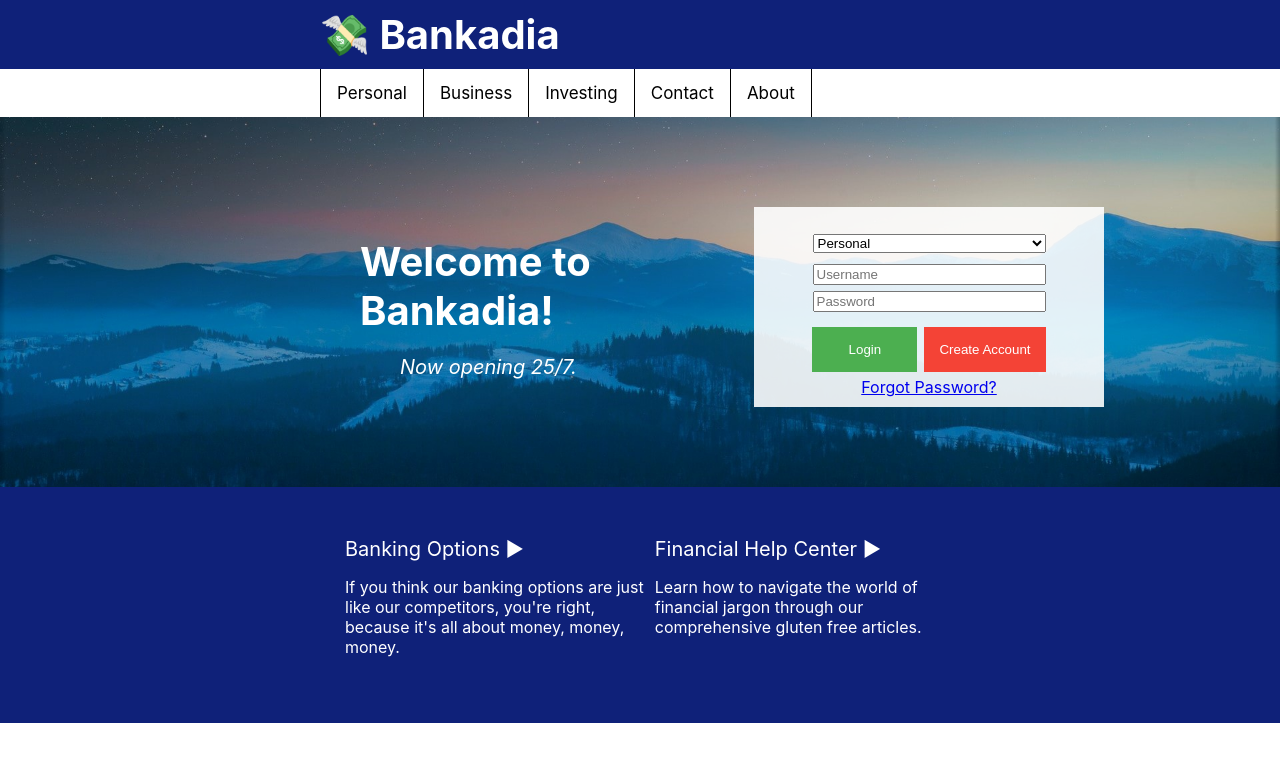
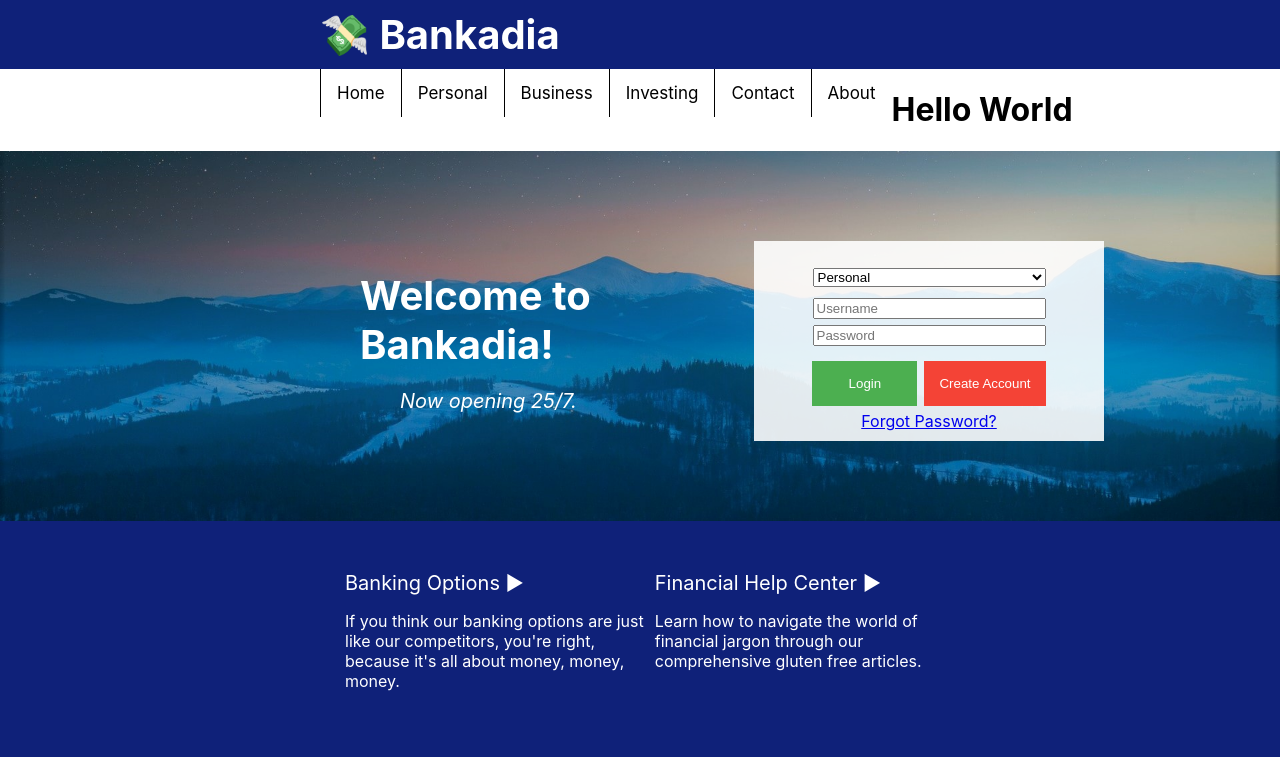
Before and after one commit to ywuhub/Bankadia, a React (Create React App) app: page /contact in a window 1280 px wide. Shown: the top 771 px of the page. Built offline with nearby package versions, Linux system fonts and the light colour scheme.

Commit message:
Continuing to learn about React Routing

```diff
--- a/src/contact.js
+++ b/src/contact.js
@@ -1,13 +1,11 @@
 // Import Componments
-import Header from './header.js'
-import Footer from './footer.js';
+//import Header from './header.js'
+//import Footer from './footer.js';
 
 function Contact() {
     return (
         <div className="contact">
-            <Header />
             <h1>Hello World</h1>
-            <Footer />
         </div>
     )
 }
--- a/src/header.js
+++ b/src/header.js
@@ -1,5 +1,7 @@
-import { BrowserRouter, Link } from 'react-router-dom';
+import { BrowserRouter, Link, Route, Switch } from 'react-router-dom';
 import './header.css';
+
+import Contact from "./contact.js"
 
 function Header() {
     return (
@@ -8,15 +10,22 @@ function Header() {
                 <h1 id="bank">💸 Bankadia</h1>
             </div>
 
-            <div class="topnav">
-                <BrowserRouter>
+            <BrowserRouter>
+                <div class="topnav">
+                    <Link to="">Home</Link>
                     <Link to="">Personal</Link>
                     <Link to="">Business</Link>
                     <Link to="">Investing</Link>
                     <Link to="/contact">Contact</Link>
                     <Link to="">About</Link>
-                </BrowserRouter>
-            </div>
+
+                    <Switch>
+                        <Route exact path="/contact" component={Contact}>
+                            <Contact />
+                        </Route>
+                    </Switch>
+                </div>
+            </BrowserRouter>
         </div>
     )
 }
```
Also changed, not shown: 1 other file (tests, documents, lock files or other folders).
